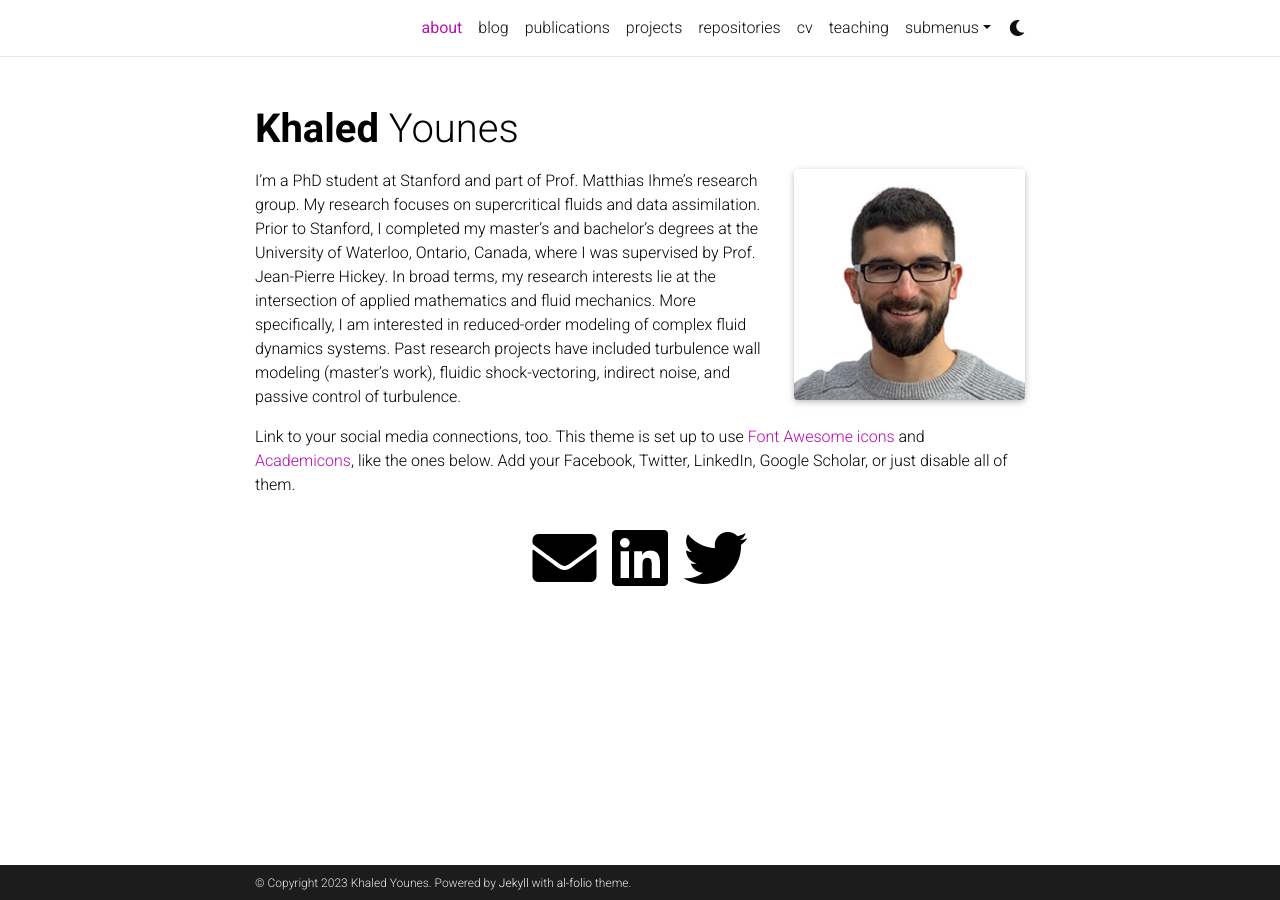
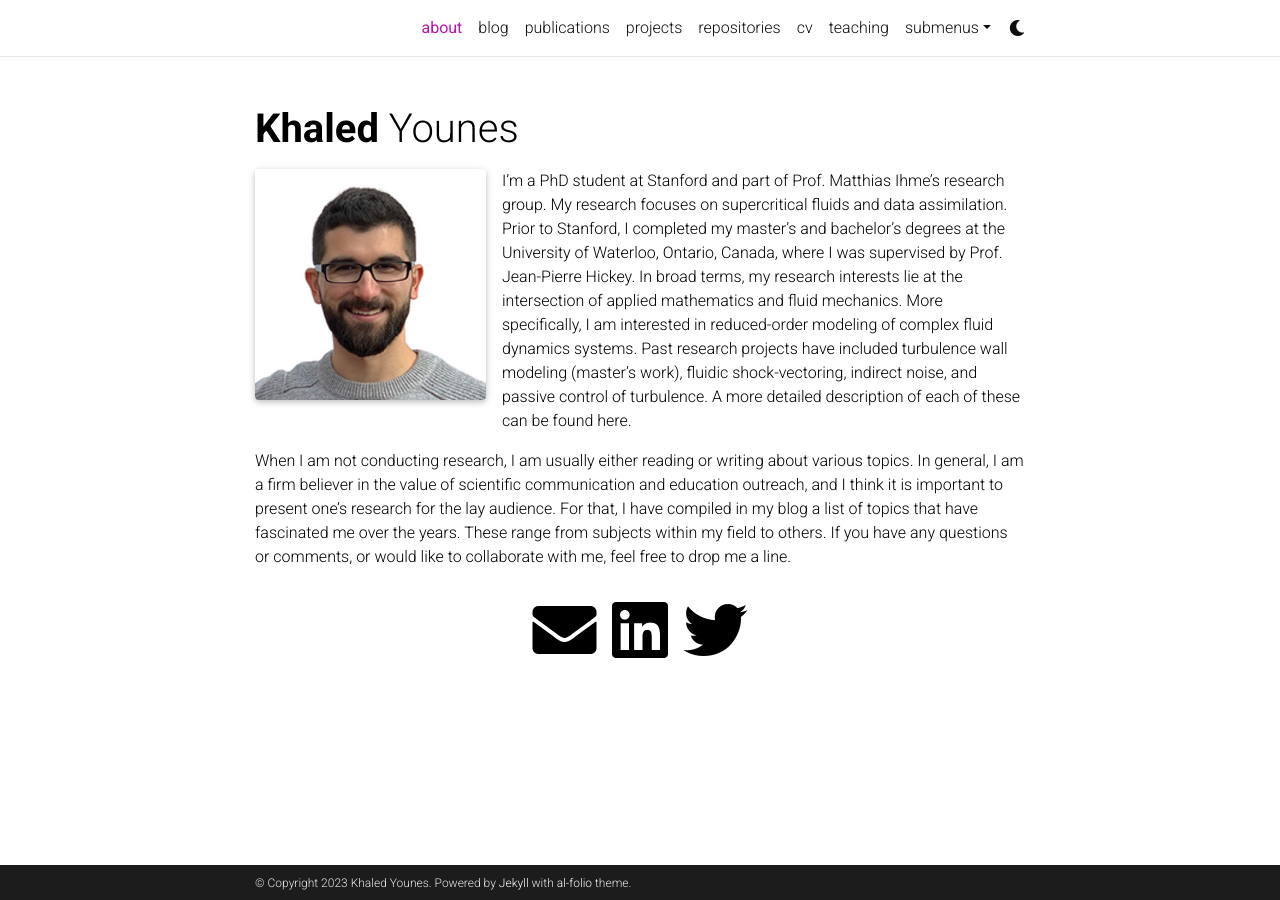
Before and after one commit to kyounes14/kyounes14.github.io, a Jekyll site: the page built from _pages/about.md, in a window 1280 px wide. Built offline with Jekyll 4.4.1, drawn with Linux system fonts in a browser that asks for light colours; full-size pictures stand in for the smaller copies a plugin makes; comment, search, counter and statistics services are not loaded; a style sheet for code colours, icons or effects is not loaded.

Commit message:
Update about.md

```diff
--- a/_pages/about.md
+++ b/_pages/about.md
@@ -5,7 +5,7 @@ permalink: /
 description:
 
 profile:
-  align: right
+  align: left
   image: prof_pic.jpg
   image_circular: false # crops the image to make it circular
   address:
@@ -15,6 +15,6 @@ selected_papers: false # includes a list of papers marked as "selected={true}"
 social: true  # includes social icons at the bottom of the page
 ---
 
-I’m a PhD student at Stanford and part of Prof. Matthias Ihme’s research group. My research focuses on supercritical fluids and data assimilation. Prior to Stanford, I completed my master’s and bachelor’s degrees at the University of Waterloo, Ontario, Canada, where I was supervised by Prof. Jean-Pierre Hickey. In broad terms, my research interests lie at the intersection of applied mathematics and fluid mechanics. More specifically, I am interested in reduced-order modeling of complex fluid dynamics systems. Past research projects have included turbulence wall modeling (master’s work), fluidic shock-vectoring, indirect noise, and passive control of turbulence.
+I’m a PhD student at Stanford and part of Prof. Matthias Ihme’s research group. My research focuses on supercritical fluids and data assimilation. Prior to Stanford, I completed my master’s and bachelor’s degrees at the University of Waterloo, Ontario, Canada, where I was supervised by Prof. Jean-Pierre Hickey. In broad terms, my research interests lie at the intersection of applied mathematics and fluid mechanics. More specifically, I am interested in reduced-order modeling of complex fluid dynamics systems. Past research projects have included turbulence wall modeling (master’s work), fluidic shock-vectoring, indirect noise, and passive control of turbulence. A more detailed description of each of these can be found here.
 
-Link to your social media connections, too. This theme is set up to use [Font Awesome icons](http://fortawesome.github.io/Font-Awesome/) and [Academicons](https://jpswalsh.github.io/academicons/), like the ones below. Add your Facebook, Twitter, LinkedIn, Google Scholar, or just disable all of them.
+When I am not conducting research, I am usually either reading or writing about various topics. In general, I am a firm believer in the value of scientific communication and education outreach, and I think it is important to present one’s research for the lay audience. For that, I have compiled in my blog a list of topics that have fascinated me over the years. These range from subjects within my field to others. If you have any questions or comments, or would like to collaborate with me, feel free to drop me a line.
```
